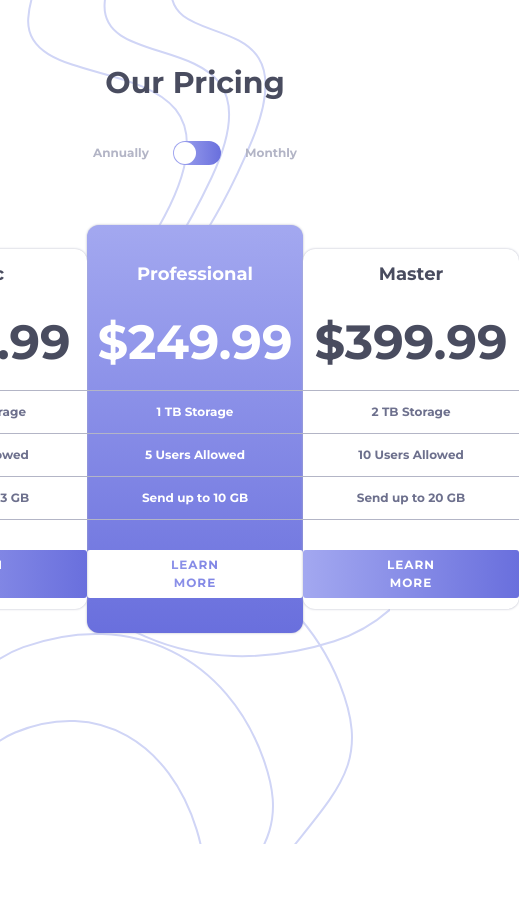
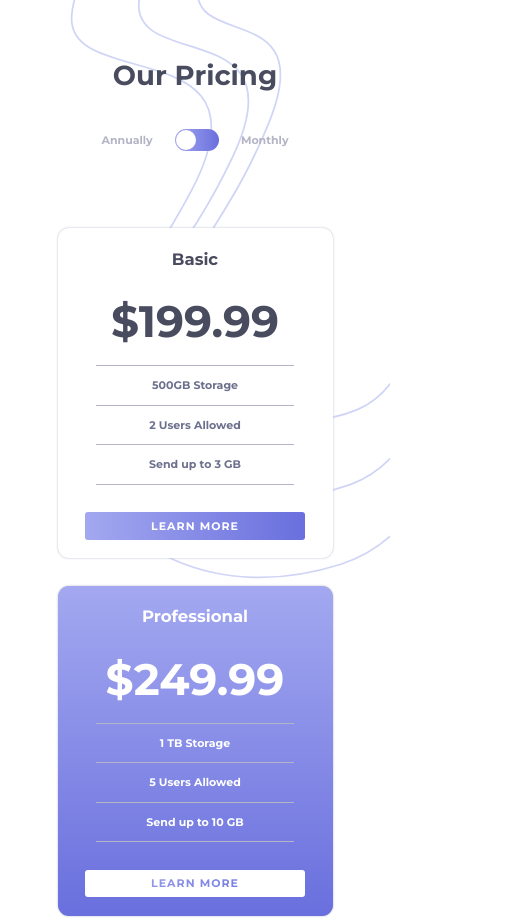
Before and after one commit to PPechmann/Pricing-Component-With-Toggle, a plain HTML site: page index.html in a window 390 px wide. Shown: the top 919 px of the page, 519 px wide, since content can reach past the window. Before the commit the page ends 844 px from the top, so only its background shows below. Drawn offline with Linux system fonts and the light colour scheme.

Commit message:
added media queries and js toggle functionality

```diff
--- a/SCSS/components/_button.scss
+++ b/SCSS/components/_button.scss
@@ -1,4 +1,4 @@
-.card__learnMoreBtn {
+.card__btn {
     border: none;
     border-radius: 3px;
     text-transform: uppercase;
@@ -6,9 +6,8 @@
     padding: .5rem 6rem;
     background-image: $primary-gradient;
     color: white;
-}
 
-.card__learnMoreMiddleBtn {
+    &--white {
         position: relative;
         background-image: $primary-gradient;
         -webkit-background-clip: text;
@@ -27,3 +26,4 @@
             border-radius: 3px;
         }
     }
+}
--- a/SCSS/components/_card.scss
+++ b/SCSS/components/_card.scss
@@ -3,6 +3,8 @@
     justify-content: center;
     align-content: space-between;
 }
+
+
 
 .card {
     display: flex;
@@ -50,7 +52,7 @@
         list-style-type: none;
         padding: 0;
 
-        &--items {
+        &Items {
             border-top: 1px solid $selected-card-font-clr;
             padding: 1rem 0rem;
             font-size: 1rem;
@@ -62,6 +64,23 @@
             }
         }
     }
+}
 
+@media only screen and (max-width: 800px) {
+    .container {
+        flex-direction: column;
+        align-items: center;
+    }
 
+    .card {
+        width: 25rem;
+        height: 30rem;
+
+        &__2 {
+            height: 30rem;
+            width: 25rem;
+            position: static;
+            margin: 2.5rem 0rem;
+        }
+    }
 }
--- a/SCSS/components/_slider.scss
+++ b/SCSS/components/_slider.scss
@@ -1,31 +1,34 @@
-.header {
-    &__sliderContainer {
-        display: flex;
-        align-items: center;
-        justify-content: space-between;
-        width: 17rem;
-    }
 
-    &--annually, &--monthly {
+
+.slider {
+    display: flex;
+    align-items: center;
+    justify-content: space-between;
+    width: 17rem;
+
+    &__annually, &__monthly {
         color: $selected-card-font-clr;
     }
 }
 
-
-input[type="checkbox"].header--toggle {
+input[type="checkbox"].slider__toggle {
     visibility: hidden;
     position: absolute;
     left: -900rem;
 }
 
-input[type="checkbox"].header--toggle + label {
+input[type="checkbox"].slider__toggle + label {
     display: flex;
     align-items: center;
     position: relative;
+
+    &:hover {
+        cursor: pointer;
+    }
 }
 
 
-input[type="checkbox"].header--toggle + label::before {
+input[type="checkbox"].slider__toggle + label::before {
     content: " ";
     width: 4rem;
     height: 2rem;
@@ -34,7 +37,7 @@ input[type="checkbox"].header--toggle + label::before {
     transition: all 200ms ease-in-out;
 }
 
-input[type="checkbox"].header--toggle + label::after {
+input[type="checkbox"].slider__toggle + label::after {
     content: " ";
     width: 1.8rem;
     height: 1.8rem;
@@ -45,6 +48,6 @@ input[type="checkbox"].header--toggle + label::after {
     transition: all 300ms ease-in-out;
 }
 
-input[type="checkbox"].header--toggle:checked + label:after {
+input[type="checkbox"].slider__toggle:checked + label:after {
     transform: translateX(2rem);
 }
--- a/SCSS/core/_typography.scss
+++ b/SCSS/core/_typography.scss
@@ -16,3 +16,21 @@ html {
         font-size: 12px;
     }
 }
+
+@media only screen and (max-width: 870px) {
+    html {
+        font-size: 11px;
+    }
+}
+
+@media only screen and (max-width: 800px) {
+    html {
+        font-size: 15px;
+    }
+}
+
+@media only screen and (max-width: 480px) {
+    html {
+        font-size: 11px;
+    }
+}
--- a/SCSS/layout/_body.scss
+++ b/SCSS/layout/_body.scss
@@ -5,3 +5,17 @@ body {
     min-height: 100vh;
     padding: 5rem 0rem 3rem 0rem;
 }
+
+@media only screen and (max-width: 800px) {
+    body {
+        background-size: 30rem;
+    }
+}
+
+@media only screen and (max-width: 375px) {
+
+    body{
+        background-position: 400% 0%, 1000% 1000%;
+    }
+
+}
--- a/index.html
+++ b/index.html
@@ -7,7 +7,7 @@
   <link rel="icon" type="image/png" sizes="32x32" href="./images/favicon-32x32.png">
   <link rel="stylesheet" href="css/main.css">
 
-  <title>Frontend Mentor | [Challenge Name Here]</title>
+  <title>Frontend Mentor | Pricing Component with Toogle</title>
 
 
 </head>
@@ -15,11 +15,11 @@
 
   <header class="header">
     <h1 class="header__title">Our Pricing</h1>
-    <div class="header__sliderContainer">
-      <p class="header--annually">Annually</p>
-      <input type="checkbox" id="checkbox" class="header--toggle">
+    <div class="slider">
+      <p class="slider__annually">Annually</p>
+      <input type="checkbox" id="checkbox" class="slider__toggle">
       <label for="checkbox"></label>
-      <p class="header--monthly">Monthly</p>
+      <p class="slider__monthly">Monthly</p>
     </div>
   </header>
 
@@ -30,44 +30,46 @@
       <div class="card card__1">
         <div class="card__container">
           <p class="card__title">Basic</p>
-          <p class="card__price">$199.99</p>
+          <p class="card__price basicPrice">$199.99</p>
           <ul class="card__list">
-            <li class="card__list--items">500GB Storage</li>
-            <li class="card__list--items">2 Users Allowed</li>
-            <li class="card__list--items">Send up to 3 GB</li>
+            <li class="card__listItems">500GB Storage</li>
+            <li class="card__listItems">2 Users Allowed</li>
+            <li class="card__listItems">Send up to 3 GB</li>
           </ul>
-          <button class="card__learnMoreBtn">Learn More</button>
+          <button class="card__btn">Learn More</button>
         </div>
       </div>
 
       <div class="card card__2">
         <div class="card__container">
           <p class="card__title">Professional</p>
-          <p class="card__price">$249.99</p>
+          <p class="card__price proPrice">$249.99</p>
           <ul class="card__list">
-            <li class="card__list--items">1 TB Storage</li>
-            <li class="card__list--items">5 Users Allowed</li>
-            <li class="card__list--items">Send up to 10 GB</li>
+            <li class="card__listItems">1 TB Storage</li>
+            <li class="card__listItems">5 Users Allowed</li>
+            <li class="card__listItems">Send up to 10 GB</li>
           </ul>
-          <button class="card__learnMoreBtn card__learnMoreMiddleBtn">Learn More</button>
+          <button class="card__btn card__btn--white">Learn More</button>
         </div>
       </div>
 
       <div class="card card__3">
         <div class="card__container">
          <p class="card__title">Master</p>
-         <p class="card__price">$399.99</p>
+         <p class="card__price masterPrice">$399.99</p>
          <ul class="card__list">
-          <li class="card__list--items">2 TB Storage</li>
-          <li class="card__list--items">10 Users Allowed</li>
-          <li class="card__list--items">Send up to 20 GB</li>
+          <li class="card__listItems">2 TB Storage</li>
+          <li class="card__listItems">10 Users Allowed</li>
+          <li class="card__listItems">Send up to 20 GB</li>
          </ul>
-         <button class="card__learnMoreBtn">Learn More</button>
+         <button class="card__btn">Learn More</button>
         </div>
       </div>
 
     </div>
   </main>
 
+  <script src="toggle.js"></script>
+
 </body>
 </html>
--- /dev/null
+++ b/toggle.js
@@ -0,0 +1,20 @@
+const toggleCheckBox = document.querySelector(".slider__toggle");
+let basicPrice = document.querySelector(".basicPrice");
+let proPrice = document.querySelector(".proPrice");
+let masterPrice = document.querySelector(".masterPrice");
+
+console.log(toggleCheckBox.checked);
+
+toggleCheckBox.addEventListener("change", () => {
+    if (toggleCheckBox.checked == true) {
+        basicPrice.textContent = "$19.99";
+        proPrice.textContent = "$24.99";
+        masterPrice.textContent = "$39.99";
+    }
+
+    else {
+        basicPrice.textContent = "$199.99";
+        proPrice.textContent = "$249.99";
+        masterPrice.textContent = "$399.99";
+    }
+});
```
Also changed, not shown: css/main.css, 1 other file. Lines whose indentation alone changed are shown as unchanged.
